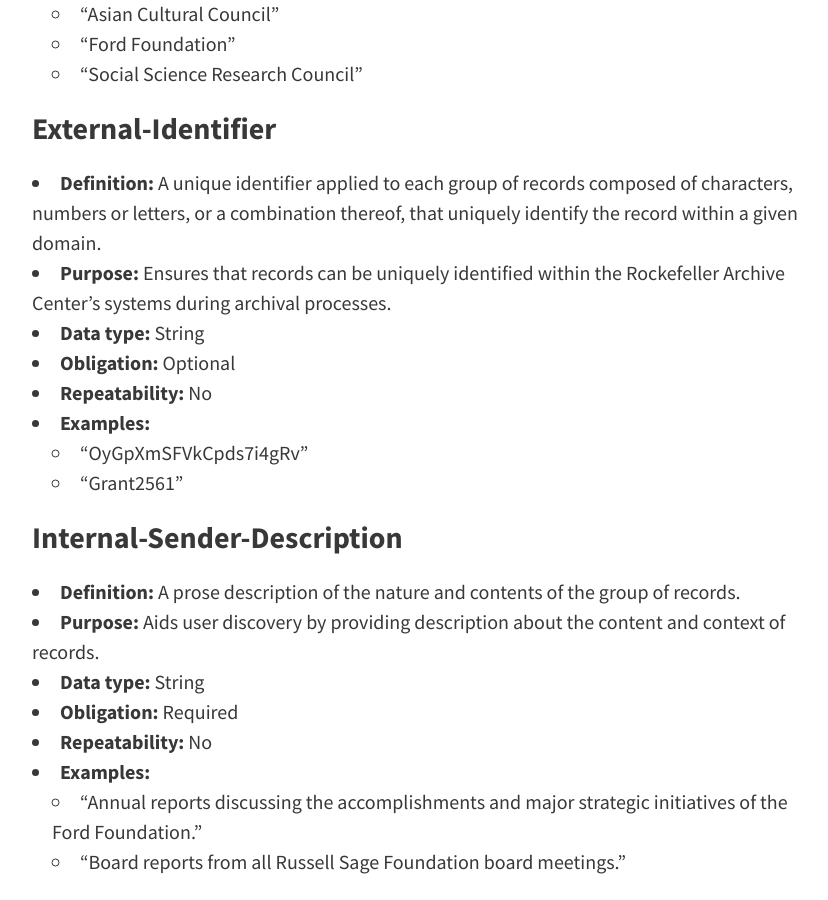
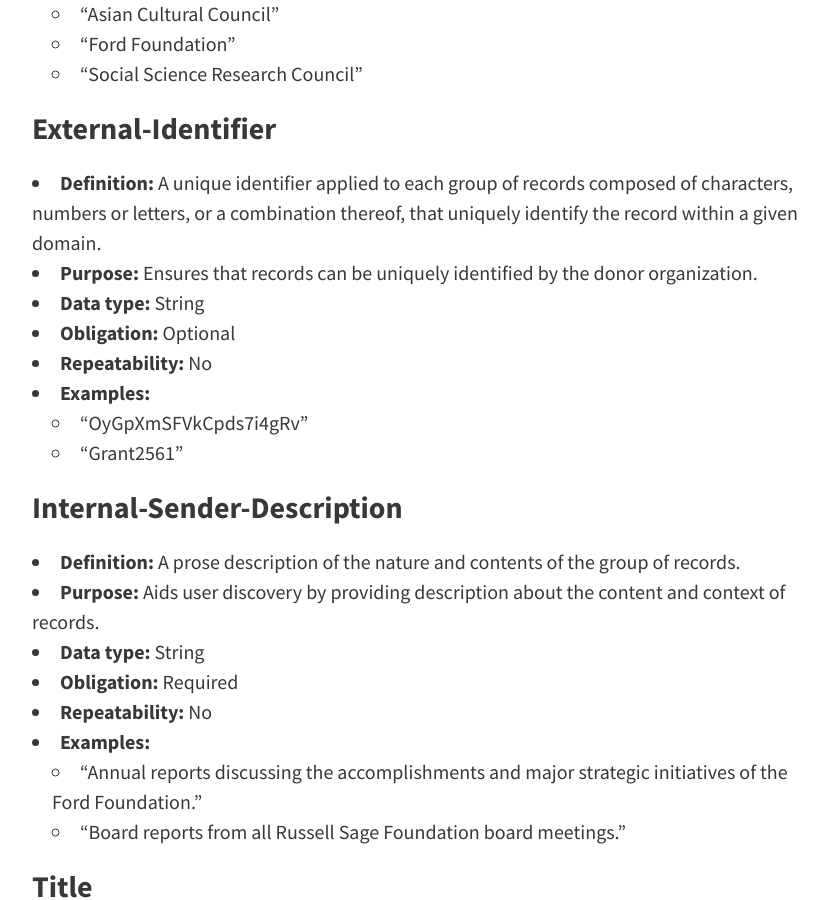
Before and after one commit to RockefellerArchiveCenter/project_electron, a Jekyll site: the page built from content/rac-bagit-spec.md, in a window 1280 px wide and 900 px high, scrolled down 3482 px. Shown: the whole window, without its empty margins (224-1052 px from the left). Built offline with Jekyll 4.4.1, drawn with Linux system fonts in a browser that asks for light colours.

Commit message:
update external idpurpose text

```diff
--- a/content/rac-bagit-spec.md
+++ b/content/rac-bagit-spec.md
@@ -101,7 +101,7 @@ Valid JSON or JSON-LD file that includes metadata elements included in bag-info.
 ### External-Identifier
 
 *   **Definition:** A unique identifier applied to each group of records composed of characters, numbers or letters, or a combination thereof, that uniquely identify the record within a given domain.
-*   **Purpose:** Ensures that records can be uniquely identified within the Rockefeller Archive Center's systems during archival processes.
+*   **Purpose:** Ensures that records can be uniquely identified by the donor organization.
 *   **Data type:** String
 *   **Obligation:** Optional
 *   **Repeatability:** No
```
